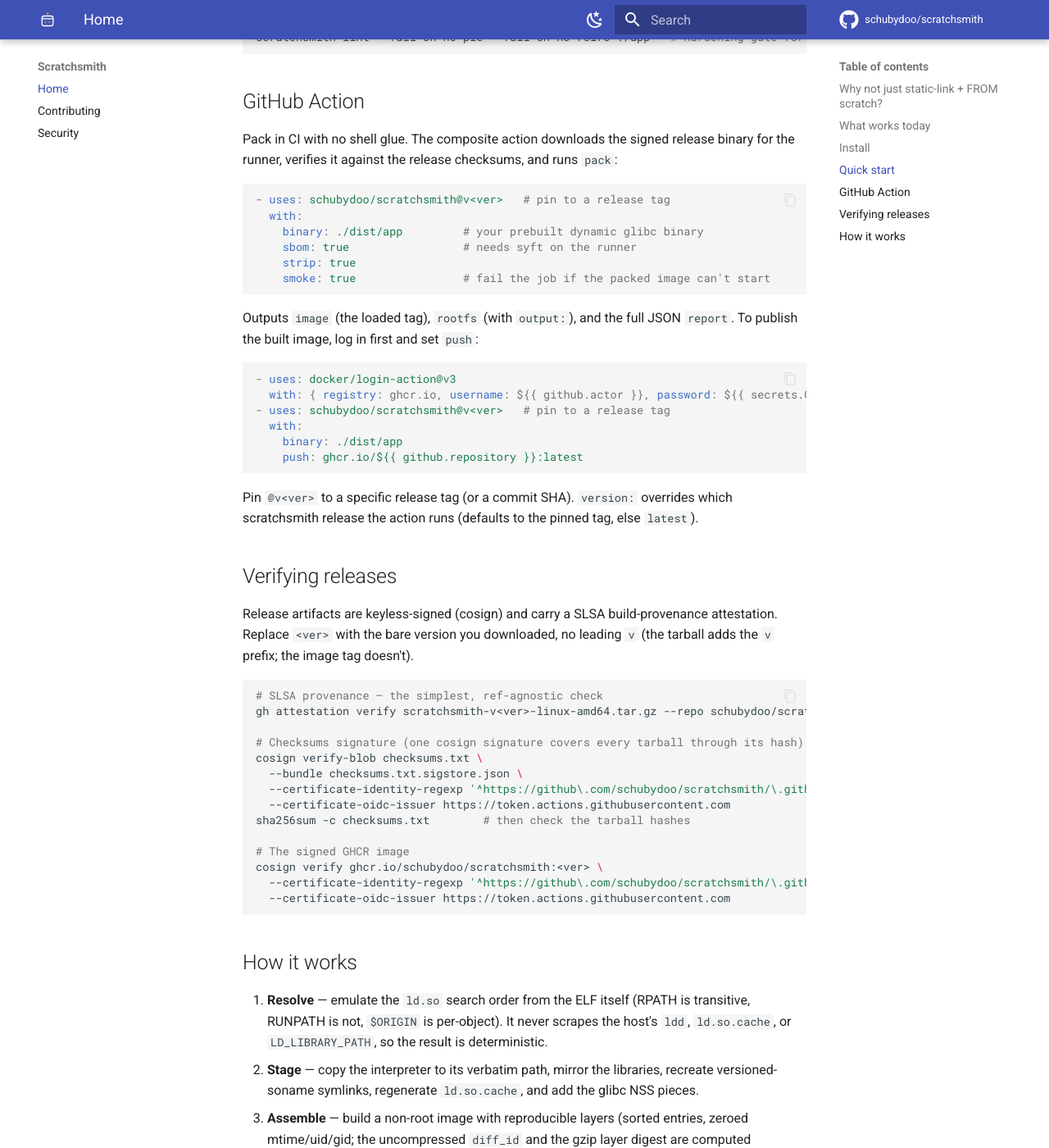
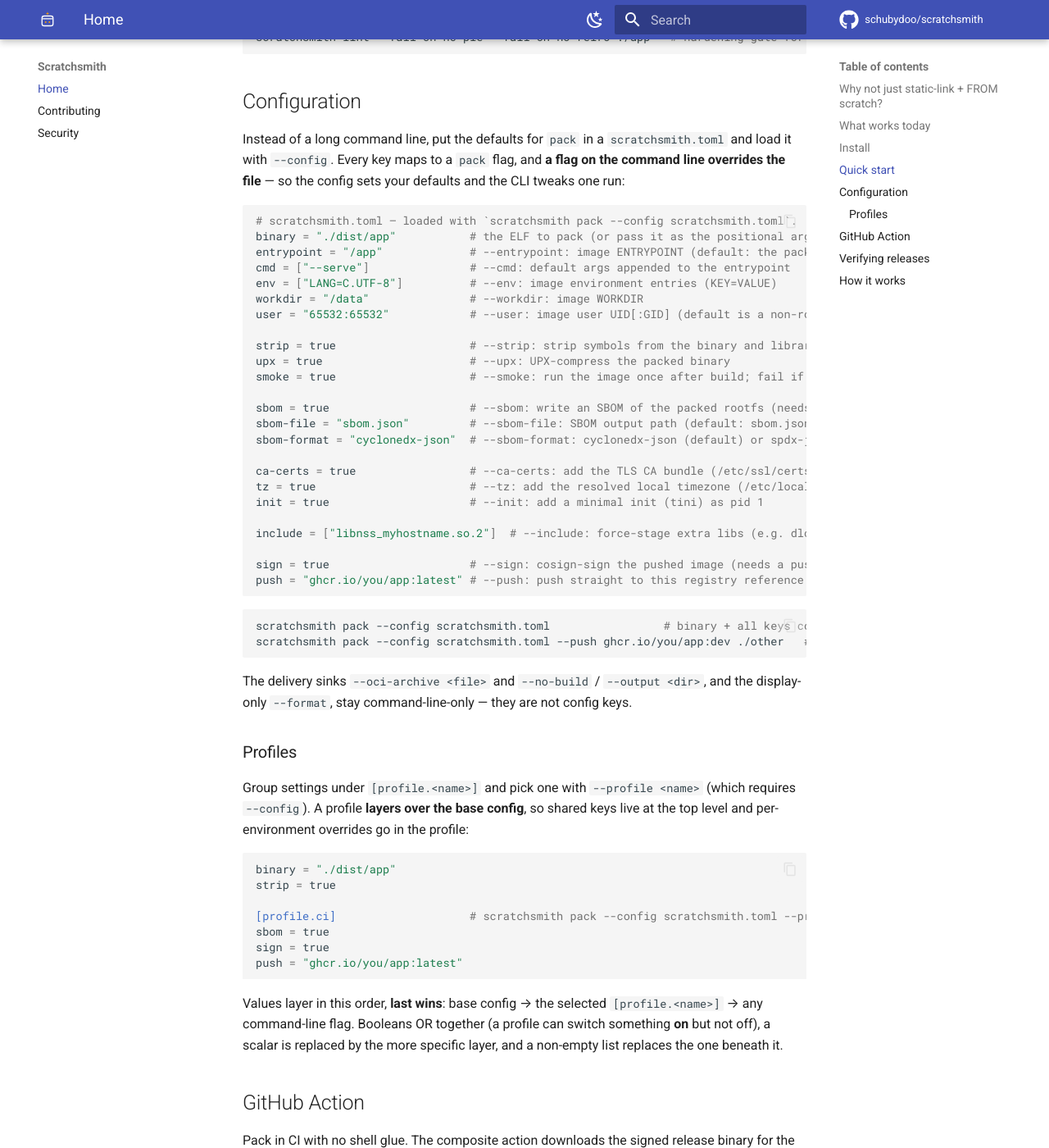
Before and after one commit to schubydoo/scratchsmith, an MkDocs documentation site: the page built from docs/index.md, in a window 1280 px wide and 1400 px high, scrolled down 3191 px. Shown: the whole window at 82% size. Built offline with MkDocs 1.6.1 and Material for MkDocs 9.7.7, drawn with Linux system fonts in a browser that asks for light colours; comment, search, counter and statistics services are not loaded; the version menu is left out.

Commit message:
docs: document scratchsmith.toml, --config, and profiles
The config-file feature (Tasks 2.6 + 5.5) shipped in v0.2 with only a
capability-table checkmark and no usage docs. Add a Configuration section to
README + the docs site: a full commented scratchsmith.toml (every key mapped to
its --flag), the --config load + flags-override-file rule, and a Profiles
subsection with a [profile.ci] example and the base -> profile -> CLI layering
semantics. Also fills the previously-undocumented image-config flags
(--cmd/--env/--entrypoint/--workdir/--user) and the SBOM flags.

Co-Authored-By: Claude Opus 4.8 <noreply@anthropic.com>

````diff
--- a/docs/index.md
+++ b/docs/index.md
@@ -123,6 +123,67 @@ scratchsmith pack --sbom --strip --smoke ./app        # SBOM + stripped + auto s
 scratchsmith lint --fail-on no-pie --fail-on no-relro ./app   # hardening gate for CI
 ```
 
+## Configuration
+
+Instead of a long command line, put the defaults for `pack` in a `scratchsmith.toml` and load it
+with `--config`. Every key maps to a `pack` flag, and **a flag on the command line overrides the
+file** — so the config sets your defaults and the CLI tweaks one run:
+
+```toml
+# scratchsmith.toml — loaded with `scratchsmith pack --config scratchsmith.toml`.
+binary = "./dist/app"           # the ELF to pack (or pass it as the positional arg)
+entrypoint = "/app"             # --entrypoint: image ENTRYPOINT (default: the packed binary's path)
+cmd = ["--serve"]               # --cmd: default args appended to the entrypoint
+env = ["LANG=C.UTF-8"]          # --env: image environment entries (KEY=VALUE)
+workdir = "/data"               # --workdir: image WORKDIR
+user = "65532:65532"            # --user: image user UID[:GID] (default is a non-root UID; root warns)
+
+strip = true                    # --strip: strip symbols from the binary and libraries
+upx = true                      # --upx: UPX-compress the packed binary
+smoke = true                    # --smoke: run the image once after build; fail if it can't start
+
+sbom = true                     # --sbom: write an SBOM of the packed rootfs (needs syft)
+sbom-file = "sbom.json"         # --sbom-file: SBOM output path (default: sbom.json)
+sbom-format = "cyclonedx-json"  # --sbom-format: cyclonedx-json (default) or spdx-json
+
+ca-certs = true                 # --ca-certs: add the TLS CA bundle (/etc/ssl/certs/ca-certificates.crt)
+tz = true                       # --tz: add the resolved local timezone (/etc/localtime)
+init = true                     # --init: add a minimal init (tini) as pid 1
+
+include = ["libnss_myhostname.so.2"]  # --include: force-stage extra libs (e.g. dlopen'd), by soname or path
+
+sign = true                     # --sign: cosign-sign the pushed image (needs a push target)
+push = "ghcr.io/you/app:latest" # --push: push straight to this registry reference (daemonless)
+```
+
+```sh
+scratchsmith pack --config scratchsmith.toml                 # binary + all keys come from the file
+scratchsmith pack --config scratchsmith.toml --push ghcr.io/you/app:dev ./other   # CLI overrides binary + push
+```
+
+The delivery sinks `--oci-archive <file>` and `--no-build` / `--output <dir>`, and the display-only
+`--format`, stay command-line-only — they are not config keys.
+
+### Profiles
+
+Group settings under `[profile.<name>]` and pick one with `--profile <name>` (which requires
+`--config`). A profile **layers over the base config**, so shared keys live at the top level and
+per-environment overrides go in the profile:
+
+```toml
+binary = "./dist/app"
+strip = true
+
+[profile.ci]                    # scratchsmith pack --config scratchsmith.toml --profile ci
+sbom = true
+sign = true
+push = "ghcr.io/you/app:latest"
+```
+
+Values layer in this order, **last wins**: base config → the selected `[profile.<name>]` → any
+command-line flag. Booleans OR together (a profile can switch something **on** but not off), a
+scalar is replaced by the more specific layer, and a non-empty list replaces the one beneath it.
+
 ## GitHub Action
 
 Pack in CI with no shell glue. The composite action downloads the signed release binary for the
````
Also changed, not shown: README.md (+61 -0 lines).
